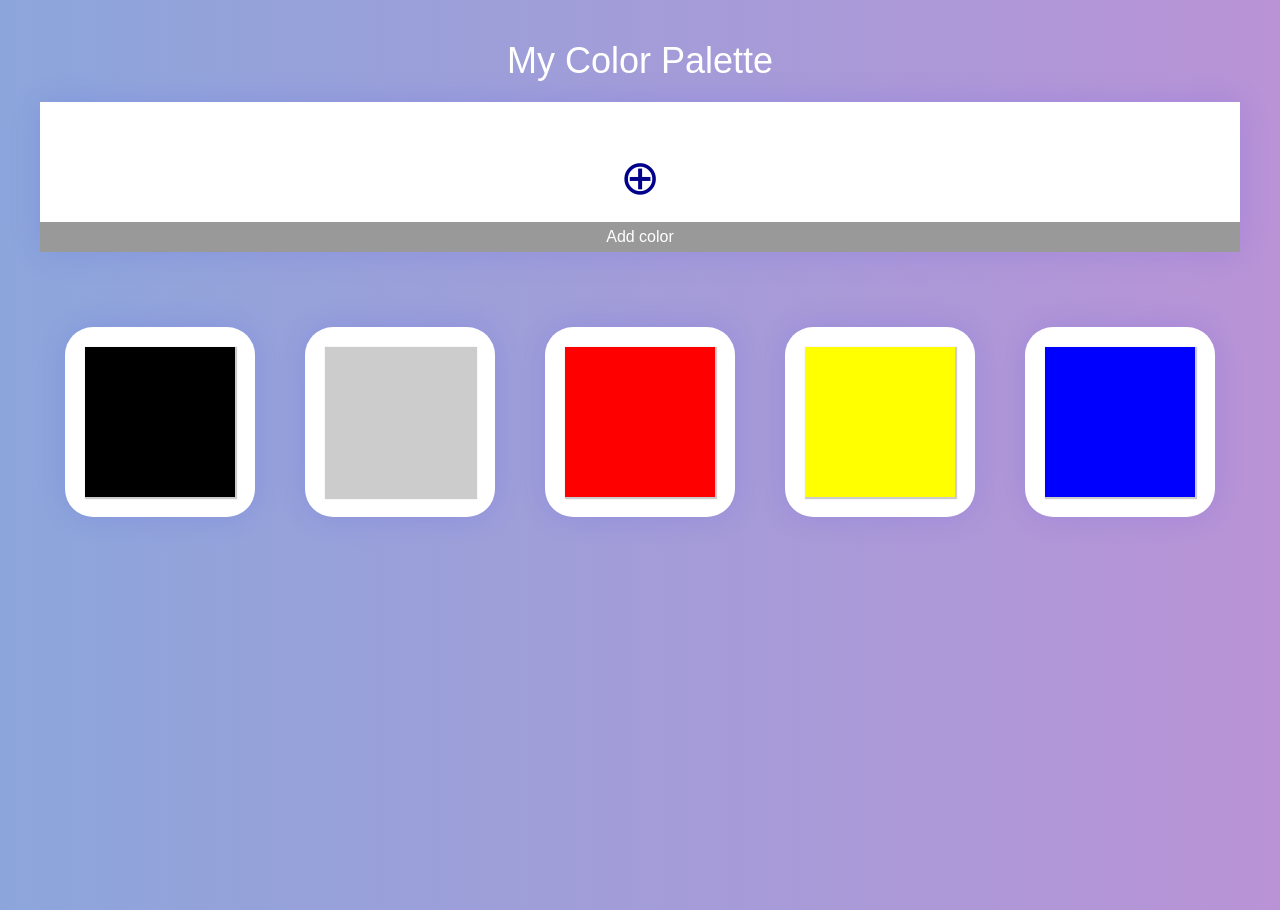
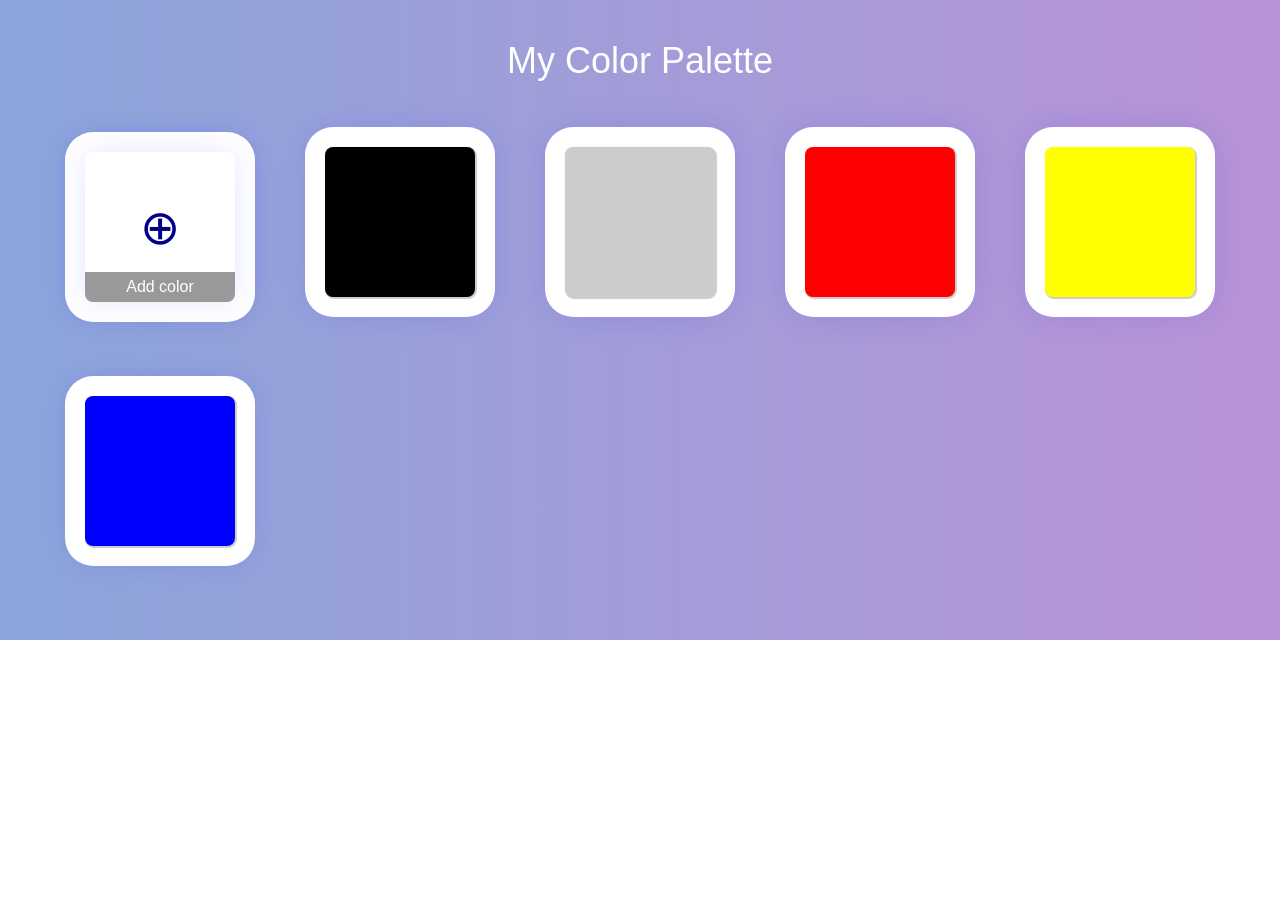
Before and after one commit to bhansa/color-palette, a React app: page / in a window 1280 px wide. After the commit the page ends 800 px from the top, so only its background shows below. Built offline with nearby package versions, Linux system fonts and the light colour scheme.

Commit message:
Add changes for copy functionality, Airbnb eslint, validation message on new input

```diff
--- a/src/components/NewColorInput/NewColorInput.css
+++ b/src/components/NewColorInput/NewColorInput.css
@@ -53,13 +53,15 @@
 }
 .modalHeader {
   text-align: center;
-  margin-bottom: 16px;
+  margin-bottom: 18px;
   font-size: 16px;
+  line-height: 16px;
   text-transform: uppercase;
   letter-spacing: 2px;
 }
 .inputBody {
-  margin-bottom: 16px;
+  position: relative;
+  margin-bottom: 22px;
 }
 .inputBody input {
   box-sizing: border-box;
@@ -67,6 +69,14 @@
   height: 30px;
   padding-left: 10px;
   font-size: 14px;
+}
+.validationMessage {
+  position: absolute;
+  font-size: 12px;
+  left: 0;
+  top: 30px;
+  margin: 4px 0 0 6px;
+  color: orangered;
 }
 .buttonContainer {
   display: flex;
@@ -90,6 +100,9 @@
 .addButton {
   background-color: royalblue;
 }
+.addButton[disabled] {
+  background-color: rgba(65, 105, 225, 0.5);
+}
 .cancelButton {
   background-color: salmon;
 }
--- a/src/components/NewColorInput/NewColorInput.js
+++ b/src/components/NewColorInput/NewColorInput.js
@@ -3,16 +3,26 @@ import React from 'react';
 import classes from './NewColorInput.css';
 
 const newColorInput = (props) => {
+  let colorInput = props.colorInput, validationMessage, addButton;
+  if (colorInput) {
+    validationMessage = null;
+    addButton = <button className={classes.addButton} onClick={() => { props.addColor(colorInput); }}>Add</button>;
+  }
+  else {
+    validationMessage = <span className={classes.validationMessage}>{props.validationMessage}</span>;
+    addButton = <button className={classes.addButton} disabled="disabled">Add</button>;
+  }
   return (
     <div className={classes.modalOverlay}>
       <div className={classes.modalContent}>
         <div className={classes.modalClose} onClick={props.toggleModal}>&#10005;</div>
         <div className={classes.modalHeader}>Add New Color</div>
         <div className={classes.inputBody}>
-          <input type="text" className={classes.inputField} placeholder="#cccccc" onKeyUp={props.validateColorCode} />
+          <input type="text" className={classes.inputField} placeholder="#cccccc" onKeyUp={props.validateColorCode} ref={input => input && input.focus()} />
+          { validationMessage }
         </div>
         <div className={classes.buttonContainer}>
-          <button className={classes.addButton} disabled={props.addButtonDisabled} onClick={props.addColorHandler}>Add</button>
+          { addButton }
           <button className={classes.cancelButton} onClick={props.toggleModal}>Cancel</button>
         </div>
       </div>
--- a/src/components/Palette/AddColor/AddColor.js
+++ b/src/components/Palette/AddColor/AddColor.js
@@ -5,9 +5,11 @@ import classes from './AddColor.css';
 
 const addColor = (props) => {
   return (
-    <div className={[commonClasses.card, classes.addColorCard].join(' ')} onClick={props.toggleModal} >
-      <span className={classes.addIcon} role="img" aria-label="add icon">&#x2295;</span>
-      <div className={commonClasses.addColorLabel}>Add color</div>
+    <div className={commonClasses.colorContainer}>
+      <div className={[commonClasses.card, classes.addColorCard].join(' ')} onClick={props.toggleModal} >
+        <span className={classes.addIcon} role="img" aria-label="add icon">&#x2295;</span>
+        <div className={commonClasses.addColorLabel}>Add color</div>
+      </div>
     </div>
   );
 }
--- a/src/components/Palette/Color/Color.css
+++ /dev/null
@@ -1,10 +0,0 @@
-.colorContainer{
-    display: inline-block;
-    padding: 20px;
-    margin: 25px;
-    width: 150px;
-    height: 150px;
-    background: #fff;
-    box-shadow: 0 0 2rem rgba(0,0,255,.1);
-    border-radius: 1.75rem;
-}
--- a/src/components/Palette/Color/Color.js
+++ b/src/components/Palette/Color/Color.js
@@ -1,19 +1,28 @@
 // Component containing individual color. Can delete/update itself on clicking Delete button on top-right corner.
 import React from 'react';
+import { CopyToClipboard } from 'react-copy-to-clipboard';
 import commonClasses from '../Palette.css';
-import classes from "./Color.css";
+import CopyMessage from './CopyMessage/CopyMessage';
+// import classes from "./Color.css";
 
 const colorComponent = (props) => {
   let bgStyle = {
     backgroundColor: props.color
   };
+  let copyMessage = null;
+  if (props.copyIndex !== undefined) {
+    copyMessage = <CopyMessage />
+  }
   return (
-    <div className={classes.colorContainer}>
-      <div className={commonClasses.card} style={bgStyle}>
-        <span onClick={props.deleted} className={commonClasses.delete} role="img" aria-label="delete icon">&#10060;</span>
-        <div className={commonClasses.cardLabel} contentEditable="true">{props.color}</div>
+    <CopyToClipboard text={props.color} onCopy={(props.copyCode)}>
+      <div className={commonClasses.colorContainer}>
+        <div className={commonClasses.card} style={bgStyle} onClick={props.copyCode}>
+          <span onClick={(event) => { event.stopPropagation(); props.deleted() }} className={commonClasses.delete} role="img" aria-label="delete icon">&#10060;</span>
+          <div className={commonClasses.cardLabel} contentEditable="true" onClick={(event) => { event.stopPropagation() }}>{props.color}</div>
+          {copyMessage}
+        </div>
       </div>
-    </div>
+    </CopyToClipboard>
   );
 }
 
--- /dev/null
+++ b/src/components/Palette/Color/CopyMessage/CopyMessage.css
@@ -0,0 +1,20 @@
+.copyMessageContainer {
+  position: absolute;
+  padding: 10px 0;
+  top: 50%;
+  width: 100%;
+  text-align: center;
+  transform: translate(0, -50%);
+  background: rgba(255, 255, 255, 0.5);
+}
+.copyMessage {
+  position: relative;
+}
+.copyMessageText {
+  font-size: 14px;
+}
+.copyMessageIcon {
+  color: green;
+  font-size: 20px;
+  line-height: 20px;
+}
--- /dev/null
+++ b/src/components/Palette/Color/CopyMessage/CopyMessage.js
@@ -0,0 +1,16 @@
+// Component to show copy message when we click on Color component. It will copy the color code of the selected Color component to the clipboard.
+import React from 'react';
+import classes from "./CopyMessage.css";
+
+const colorComponent = (props) => {
+  return (
+    <div className={classes.copyMessageContainer}>
+      <div className={classes.copyMessage}>
+        <div className={classes.copyMessageIcon}>&#10003;</div>
+        <div className={classes.copyMessageText}>Copied to clipboard</div>
+      </div>
+    </div>
+  );
+}
+
+export default colorComponent;
--- a/src/components/Palette/Palette.css
+++ b/src/components/Palette/Palette.css
@@ -1,26 +1,37 @@
 .palette {
   max-width: 1200px;
-  min-height: 768px;
+  /* min-height: 768px; */
   height: 100%;
   margin: 0 auto;
+}
+.colorContainer{
+  display: inline-block;
+  padding: 20px;
+  margin: 25px;
+  width: 150px;
+  height: 150px;
+  background: #fff;
+  box-shadow: 0 0 2rem rgba(0,0,255,.1);
+  border-radius: 1.75rem;
 }
 .card {
   position: relative;
   display: inline-block;
   width: 100%;
   height: 100%;
-  /* border: 1px solid #ccc; */
+  border-radius: 0.5rem;
   margin: 0 50px 50px 0;
   box-shadow: 1px 1px 1px 1px #ccc;
   cursor: pointer;
 }
 .cardLabel, .addColorLabel {
   position: absolute;
-
   bottom: 0;
   left: 0;
   height: 20%;
   width: 100%;
+  border-bottom-left-radius: 0.5rem;
+  border-bottom-right-radius: 0.5rem;
   background-color: rgba(0, 0, 0, 0.4);
   color: white;
 }
--- a/src/components/Palette/Palette.js
+++ b/src/components/Palette/Palette.js
@@ -5,13 +5,25 @@ import AddColor from './AddColor/AddColor';
 import Color from './Color/Color';
 
 const palette = (props) => {
-  let colors = props.colors.map((color, index) =>
-    <Color
-      color={color.value}
-      key={color.id}
-      deleted={() => {props.deleted(index)}}
-    />
-  );
+  let colors = props.colors.map((color, index) => {
+    if (props.copyIndex === index) {
+      return <Color
+        color={color.value}
+        key={index}
+        deleted={() => { props.deleted(index) }}
+        copyCode={() => { props.copyCode(index) }}
+        copyIndex={props.copyIndex}
+      />
+    }
+    else {
+      return <Color
+        color={color.value}
+        key={index}
+        deleted={() => { props.deleted(index) }}
+        copyCode={() => { props.copyCode(index) }}
+      />
+    }
+  });
   return (
     <div className={classes.palette}>
       <AddColor toggleModal={() => {props.toggleModal()}} />
--- a/src/containers/App.js
+++ b/src/containers/App.js
@@ -8,43 +8,54 @@ import Palette from '../components/Palette/Palette';
 class App extends Component {
   state = {
     showNewColorInput: false,
-    addButtonDisabled: true,
-    input: '',
     colors: [
-      { id: 'A1234', value: '#000000'},
-      { id: 'A1434', value: '#cccccc' },
-      { id: 'A1765', value: '#ff0000' },
-      { id: 'A1678', value: '#ffff00' },
-      { id: 'A1342', value: '#0000ff' },
-    ]
+      { value: '#000000'},
+      { value: '#cccccc' },
+      { value: '#ff0000' },
+      { value: '#ffff00' },
+      { value: '#0000ff' },
+    ],
+    copyIndex: -1,
+    colorInput: '',
+    validationMessage: ''
   }
-
+  toggleInputValid = (colorInput, validationMessage) => {
+    this.setState({
+      colorInput,
+      validationMessage
+    });
+  }
   // validating color code here
   validateColorCode = (event) => {
-    this.state.input = event.target.value;
+    let input = event.target.value;
     const colorRegex = /^#([A-Fa-f0-9]{6}|[A-Fa-f0-9]{3})$/;
-    if(this.state.input.match(colorRegex)){
-      this.setState({
-        addButtonDisabled: false
-    })
+    if(input.match(colorRegex)) {
+      // Adding check for duplicate color for 3 digit hexcode
+      if(input.length === 4) {
+        let numerical = input.split('#')[1];
+        input = `#${numerical}${numerical}`;
+      }
+      if(this.state.colors.length && this.state.colors.find(color => color.value === input)) {
+        this.toggleInputValid('', 'Color already exists!');
+      }
+      else {
+        this.toggleInputValid(input, '');
+      }
     }
-    else{
-      this.setState({
-        addButtonDisabled: true
-      })
+    else {
+      this.toggleInputValid('', 'Invalid color code!');
     }
   }
 
-  addColorHandler = (event) => {
+  addColorHandler = (color) => {
     const colors = [...this.state.colors];
     colors.push({
-      'id': 'A212',
-      'value': this.state.input
-      });
+      'value': color
+    });
     this.setState({
       colors,
       showNewColorInput: false
-    })
+    });
   }
   deleteColorHandler = (index) => {
     const colors = [...this.state.colors];
@@ -59,16 +70,38 @@ class App extends Component {
       showNewColorInput
     });
   }
+  copyCodeHandler = (index) => {
+    this.setState({
+      copyIndex: index
+    });
+    setTimeout(() => {
+      this.setState({
+        copyIndex: -1
+      });
+    }, 2000);
+  }
   render() {
     let newColorInput = null;
     if(this.state.showNewColorInput) {
-      newColorInput = <NewColorInput addColorHandler={this.addColorHandler} addButtonDisabled={this.state.addButtonDisabled} validateColorCode={this.validateColorCode} toggleModal={this.toggleModalHandler} />;
+      newColorInput = <NewColorInput
+        validateColorCode={this.validateColorCode}
+        toggleModal={this.toggleModalHandler}
+        validationMessage={this.state.validationMessage}
+        addColor={this.addColorHandler}
+        colorInput={this.state.colorInput}
+      />;
     }
     return (
       <div className={classes.App}>
         <Cockpit />
         {newColorInput}
-        <Palette colors={this.state.colors} deleted={this.deleteColorHandler} toggleModal={this.toggleModalHandler} />
+        <Palette
+          colors={this.state.colors}
+          deleted={this.deleteColorHandler}
+          toggleModal={this.toggleModalHandler}
+          copyCode={this.copyCodeHandler}
+          copyIndex={this.state.copyIndex}
+        />
       </div>
     );
   }
```
Also changed, not shown: package.json (+7 -5 lines), 2 other files (tests, documents, lock files or other folders).
